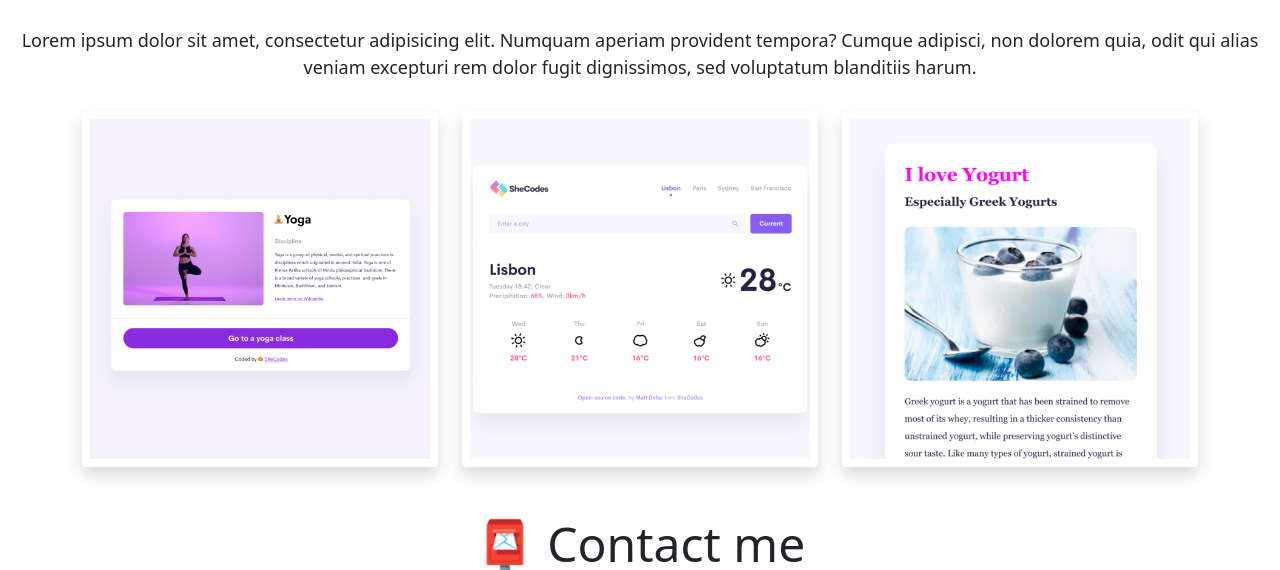
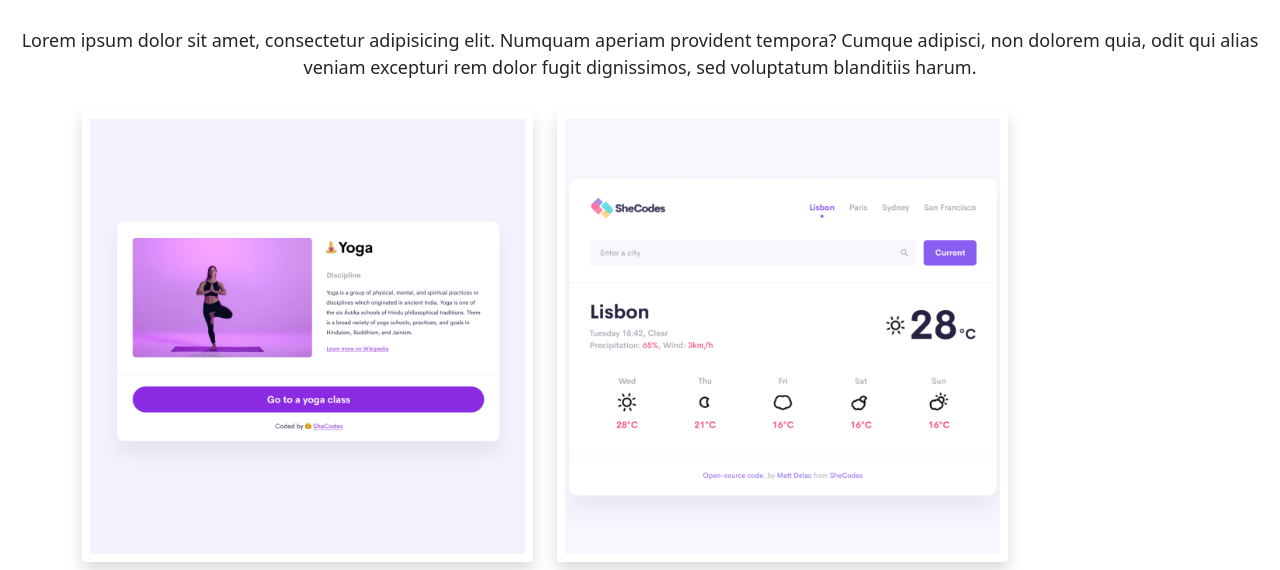
Before and after one commit to LineJinJ/SheCodes_Responsive_W3_Advanced_Tools_Homework_2, a plain HTML site: page about.html in a window 1280 px wide. Shown: the part 247-817 px from the top of the page. Drawn offline with nearby package versions, Linux system fonts and the light colour scheme.

Commit message:
Worked with about.html to make i more small device friendly

```diff
--- a/about.html
+++ b/about.html
@@ -80,25 +80,25 @@
     </div>
     <div class="container">
       <div class="row">
-        <div class="col-sm-4">
+        <div class="col-sm-5">
           <img
             src="images/yoga.png"
             alt="Yoga project"
-            class="img-fluid p-2 shadow rounded"
+            class="img-fluid p-2 mb-4 shadow rounded"
           />
         </div>
-        <div class="col-sm-4">
+        <div class="col-sm-5">
           <img
             src="images/weather.png"
             alt="Weather project"
-            class="img-fluid p-2 shadow rounded"
+            class="img-fluid p-2 mb-4 shadow rounded"
           />
         </div>
-        <div class="col-sm-4">
+        <div class="col-sm-5">
           <img
             src="images/yogurt.png"
             alt="Yogurt project"
-            class="img-fluid p-2 shadow rounded"
+            class="img-fluid p-2 mb-4 shadow rounded"
           />
         </div>
       </div>
--- a/style.css
+++ b/style.css
@@ -16,6 +16,13 @@ h3 {
 
 h1 {
   font-size: 96px;
+}
+
+@media (max-width: 900px) {
+  h1 {
+    font-size: 48px;
+    line-height: 1.5;
+  }
 }
 
 h2 {
```
